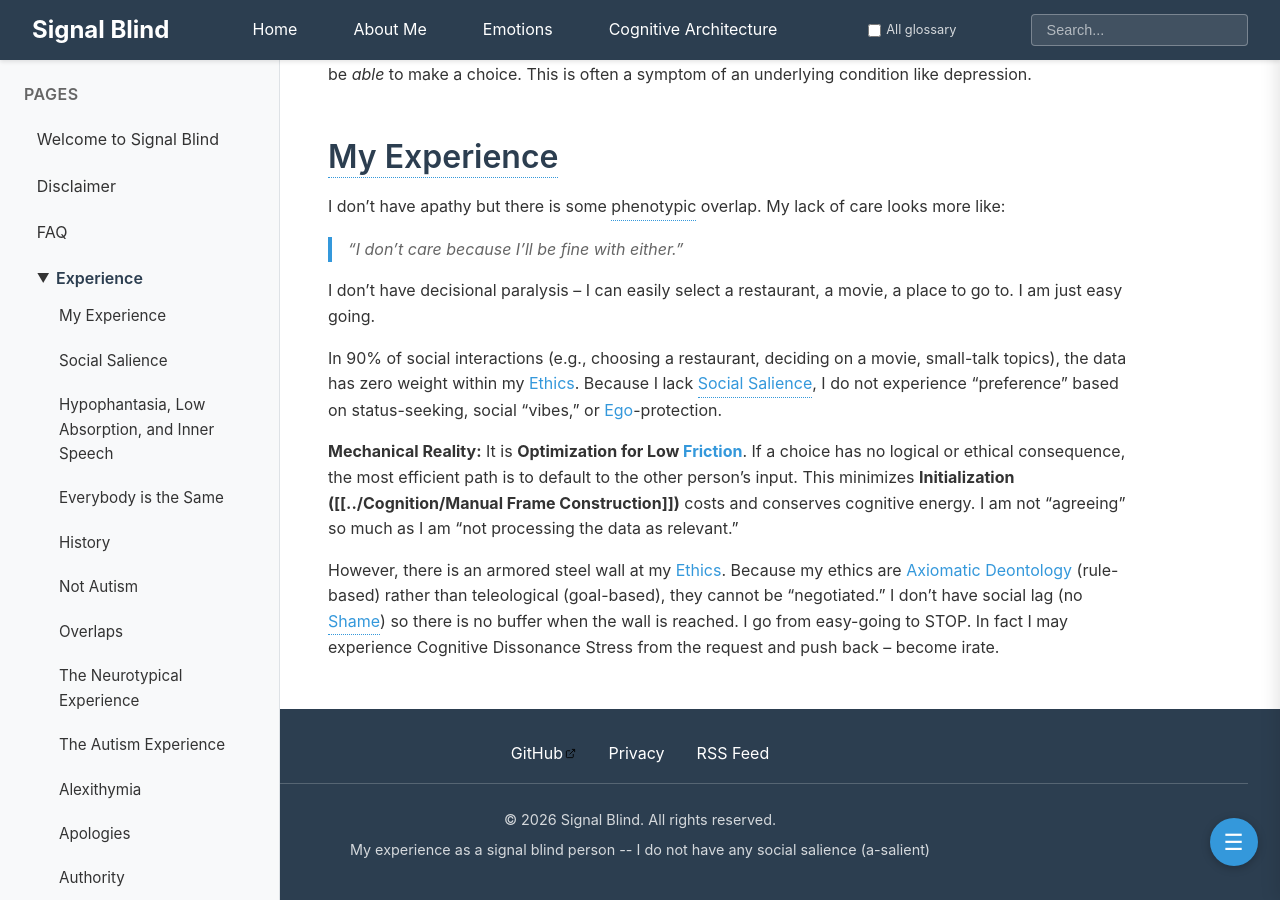
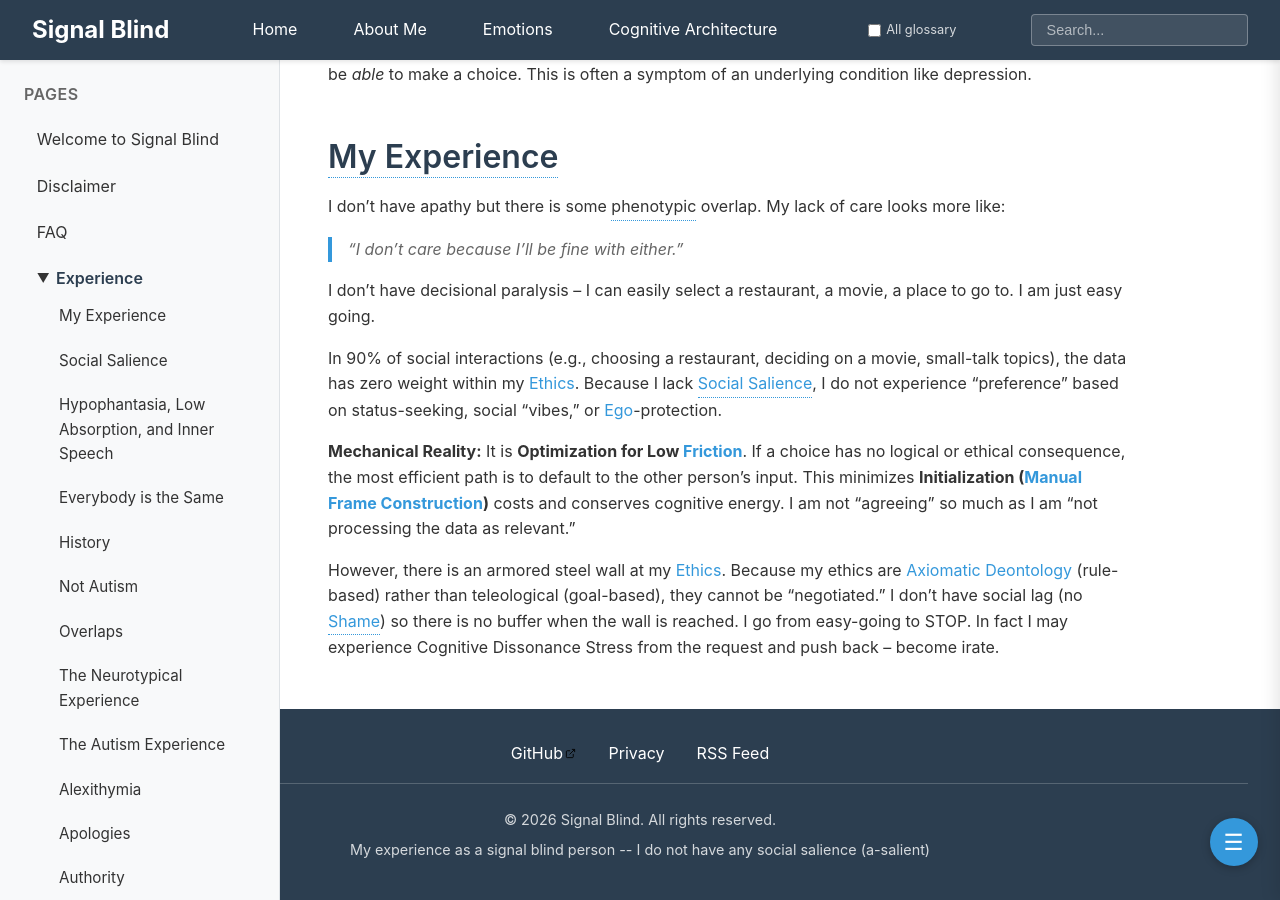
Before and after one commit to SignalBlind/SignalBlind.github.io, a Jekyll site: the page built from Experience/Easy Going.md, in a window 1280 px wide and 900 px high, scrolled down 386 px. Built offline with Jekyll 4.4.1, drawn with Linux system fonts in a browser that asks for light colours; comment, search, counter and statistics services are not loaded.

Commit message:
fix broken links

```diff
--- a/Experience/Easy Going.md
+++ b/Experience/Easy Going.md
@@ -19,6 +19,6 @@ I don't have decisional paralysis -- I can easily select a restaurant, a movie,
 
 In 90% of social interactions (e.g., choosing a restaurant, deciding on a movie, small-talk topics), the data has zero weight within my [Ethics](../Cognition/Ethics.md).  Because I lack [Social Salience](Social%20Salience.md), I do not experience "preference" based on status-seeking, social "vibes," or [Ego](../Emotions/Ego.md)-protection.
 
-**Mechanical Reality:** It is **Optimization for Low [Friction](Friction.md)**. If a choice has no logical or ethical consequence, the most efficient path is to default to the other person's input. This minimizes **Initialization ([[../Cognition/Manual Frame Construction]])** costs and conserves cognitive energy. I am not "agreeing" so much as I am "not processing the data as relevant."
+**Mechanical Reality:** It is **Optimization for Low [Friction](Friction.md)**. If a choice has no logical or ethical consequence, the most efficient path is to default to the other person's input. This minimizes **Initialization ([Manual Frame Construction](../Cognition/Manual%20Frame%20Construction.md))** costs and conserves cognitive energy. I am not "agreeing" so much as I am "not processing the data as relevant."
 
 However, there is an armored steel wall at my [Ethics](../Cognition/Ethics.md).  Because my ethics are [Axiomatic Deontology](../Cognition/Ethical%20Systems.md#Axiomatic%20Deontology) (rule-based) rather than teleological (goal-based), they cannot be "negotiated." I don't have social lag (no [Shame](../Emotions/Shame.md)) so there is no buffer when the wall is reached.  I go from easy-going to STOP.  In fact I may experience Cognitive Dissonance Stress from the request and push back -- become irate.
```
Also changed, not shown: Cognition/Functional Cognitive Architecture.md (+1 -1 lines), Emotions/Compassion.md (+1 -1 lines), Experience/Overlaps.md (+1 -1 lines), System Prompt.md (+1 -1 lines).
